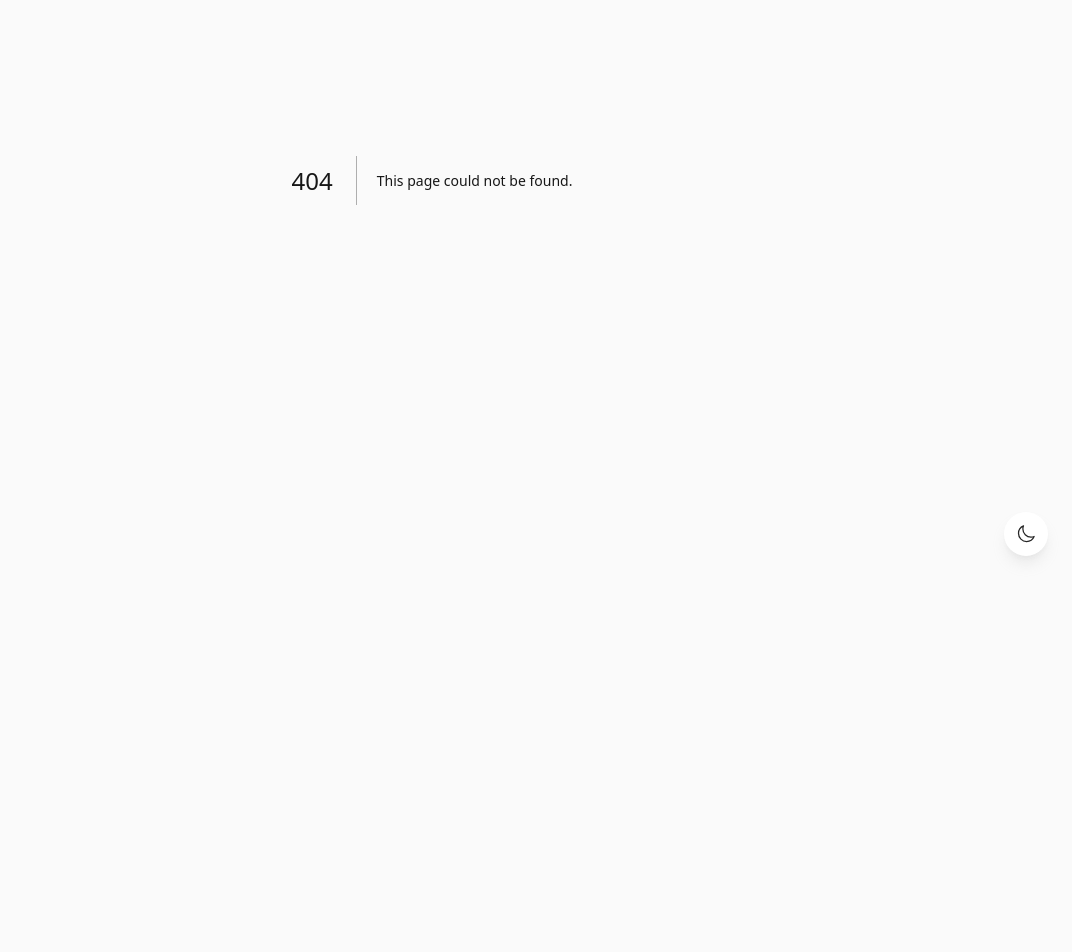
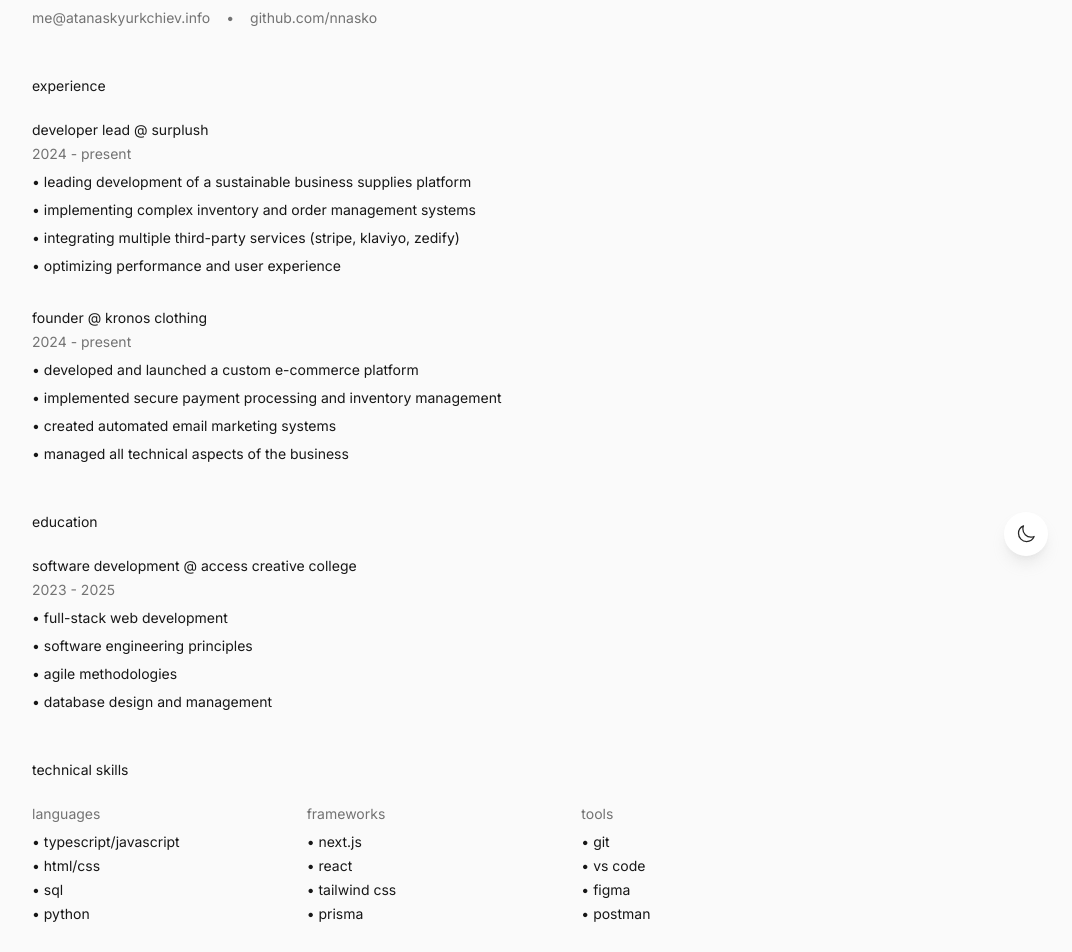
Before and after one commit to nnasko/new-portfolio, a Next.js app: page /cv in a window 1280 px wide. Before the commit this address had no page. Shown: the part 220-1172 px from the top of the page, without its empty margins (208-1280 px from the left). Before the commit the page ends 800 px from the top, so only its background shows below. Built offline with nearby package versions, Linux system fonts and the light colour scheme.

Commit message:
:DDDDDDD portfolio

```diff
--- /dev/null
+++ b/app/cv/page.tsx
@@ -0,0 +1,143 @@
+'use client';
+
+import React, { useEffect, useState } from 'react';
+import Link from "next/link";
+import { motion } from "framer-motion";
+
+export default function CV() {
+  const [isPdfMode, setIsPdfMode] = useState(false);
+
+  useEffect(() => {
+    // Check if we're in PDF generation mode
+    const urlParams = new URLSearchParams(window.location.search);
+    const isPdf = urlParams.get('pdf') === 'true';
+    setIsPdfMode(isPdf);
+
+    // Add class to body when in PDF mode
+    if (isPdf) {
+      document.body.classList.add('pdf-mode');
+    }
+
+    return () => {
+      document.body.classList.remove('pdf-mode');
+    };
+  }, []);
+
+  return (
+    <main className="min-h-screen bg-neutral-50 dark:bg-neutral-900 pt-24">
+      {/* navigation - only show if not in PDF mode */}
+      {!isPdfMode && (
+        <nav className="fixed top-0 left-0 right-0 p-6 flex justify-between items-center bg-neutral-50/80 dark:bg-neutral-900/80 backdrop-blur-sm z-50">
+          <Link href="/" className="text-sm hover:text-neutral-500 dark:hover:text-neutral-400 transition-colors">
+            atanas kyurkchiev
+          </Link>
+          <a
+            href="/cv.pdf"
+            download
+            className="text-sm border border-neutral-300 dark:border-neutral-700 px-4 py-2 hover:bg-neutral-100 dark:hover:bg-neutral-800 transition-colors"
+          >
+            download cv
+          </a>
+        </nav>
+      )}
+
+      <div className={`max-w-4xl mx-auto px-6 md:px-12 py-12 ${isPdfMode ? 'pt-0' : ''}`}>
+        <div className={isPdfMode ? '' : 'space-y-12'}>
+          {/* header */}
+          <header className="space-y-4">
+            <h1 className="text-2xl">atanas kyurkchiev</h1>
+            <p className="text-sm text-neutral-500 dark:text-neutral-400">
+              software developer focused on creating intuitive and efficient applications
+            </p>
+            <div className="flex gap-4 text-sm text-neutral-500 dark:text-neutral-400">
+              <a href="mailto:me@atanaskyurkchiev.info" className="hover:text-neutral-900 dark:hover:text-neutral-100 transition-colors">
+                me@atanaskyurkchiev.info
+              </a>
+              <span>•</span>
+              <a href="https://github.com/nnasko" target="_blank" rel="noopener noreferrer" className="hover:text-neutral-900 dark:hover:text-neutral-100 transition-colors">
+                github.com/nnasko
+              </a>
+            </div>
+          </header>
+
+          {/* experience */}
+          <section>
+            <h2 className="text-sm mb-6">experience</h2>
+            <div className="space-y-8">
+              <div>
+                <h3 className="text-sm mb-1">developer lead @ surplush</h3>
+                <p className="text-sm text-neutral-500 dark:text-neutral-400 mb-2">2024 - present</p>
+                <ul className="space-y-2 text-sm">
+                  <li>• leading development of a sustainable business supplies platform</li>
+                  <li>• implementing complex inventory and order management systems</li>
+                  <li>• integrating multiple third-party services (stripe, klaviyo, zedify)</li>
+                  <li>• optimizing performance and user experience</li>
+                </ul>
+              </div>
+
+              <div>
+                <h3 className="text-sm mb-1">founder @ kronos clothing</h3>
+                <p className="text-sm text-neutral-500 dark:text-neutral-400 mb-2">2024 - present</p>
+                <ul className="space-y-2 text-sm">
+                  <li>• developed and launched a custom e-commerce platform</li>
+                  <li>• implemented secure payment processing and inventory management</li>
+                  <li>• created automated email marketing systems</li>
+                  <li>• managed all technical aspects of the business</li>
+                </ul>
+              </div>
+            </div>
+          </section>
+
+          {/* education */}
+          <section>
+            <h2 className="text-sm mb-6">education</h2>
+            <div>
+              <h3 className="text-sm mb-1">software development @ access creative college</h3>
+              <p className="text-sm text-neutral-500 dark:text-neutral-400 mb-2">2023 - 2025</p>
+              <ul className="space-y-2 text-sm">
+                <li>• full-stack web development</li>
+                <li>• software engineering principles</li>
+                <li>• agile methodologies</li>
+                <li>• database design and management</li>
+              </ul>
+            </div>
+          </section>
+
+          {/* skills */}
+          <section>
+            <h2 className="text-sm mb-6">technical skills</h2>
+            <div className="grid grid-cols-2 md:grid-cols-3 gap-6 text-sm">
+              <div>
+                <h3 className="text-neutral-500 dark:text-neutral-400 mb-2">languages</h3>
+                <ul className="space-y-1">
+                  <li>• typescript/javascript</li>
+                  <li>• html/css</li>
+                  <li>• sql</li>
+                  <li>• python</li>
+                </ul>
+              </div>
+              <div>
+                <h3 className="text-neutral-500 dark:text-neutral-400 mb-2">frameworks</h3>
+                <ul className="space-y-1">
+                  <li>• next.js</li>
+                  <li>• react</li>
+                  <li>• tailwind css</li>
+                  <li>• prisma</li>
+                </ul>
+              </div>
+              <div>
+                <h3 className="text-neutral-500 dark:text-neutral-400 mb-2">tools</h3>
+                <ul className="space-y-1">
+                  <li>• git</li>
+                  <li>• vs code</li>
+                  <li>• figma</li>
+                  <li>• postman</li>
+                </ul>
+              </div>
+            </div>
+          </section>
+        </div>
+      </div>
+    </main>
+  );
+}
--- a/app/globals.css
+++ b/app/globals.css
@@ -14,3 +14,11 @@
   background: #171717;
   color: #fafafa;
 }
+
+/* Hide development elements in PDF mode */
+body.pdf-mode [data-nextjs-router-announcer],
+body.pdf-mode [data-nextjs-scroll-focus-boundary],
+body.pdf-mode #NextJSDevToolbar,
+body.pdf-mode button[aria-label="Toggle dark mode"] {
+  display: none !important;
+}
--- a/package.json
+++ b/package.json
@@ -6,7 +6,8 @@
     "dev": "next dev",
     "build": "next build",
     "start": "next start",
-    "lint": "next lint"
+    "lint": "next lint",
+    "generate-cv": "node scripts/generate-cv.js"
   },
   "dependencies": {
     "@heroicons/react": "^2.2.0",
@@ -14,6 +15,7 @@
     "framer-motion": "^11.17.0",
     "js-cookie": "^3.0.5",
     "next": "15.1.4",
+    "puppeteer": "^24.0.0",
     "react": "^19.0.0",
     "react-dom": "^19.0.0",
     "resend": "^4.0.1"
@@ -27,6 +29,7 @@
     "eslint-config-next": "15.1.4",
     "postcss": "^8",
     "tailwindcss": "^3.4.1",
+    "ts-node": "^10.9.2",
     "typescript": "^5"
   }
 }
```
Also changed, not shown: scripts/generate-cv.js (added, +68 -0 lines), 2 other files (tests, documents, lock files or other folders).
